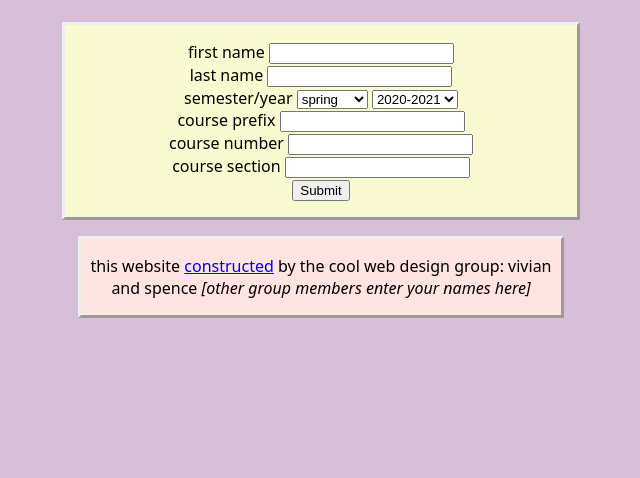
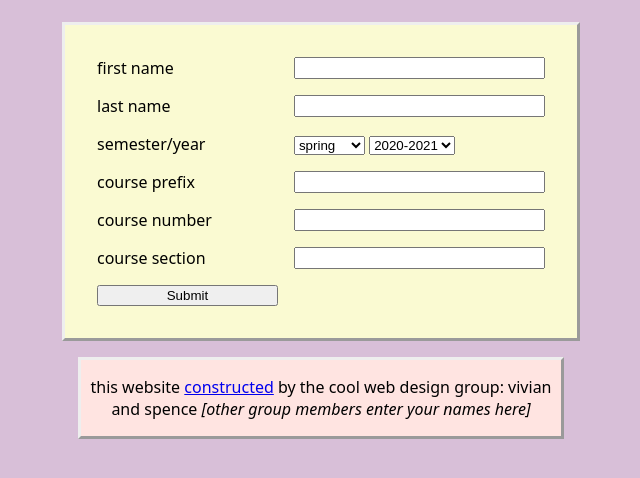
Before and after one commit to Roachbones/web-design-project, a PHP site: page /drop_a_course.html in a window 1280 px wide. Shown: the part 89-567 px from the top of the page, without its empty margins (319-959 px from the left). Run offline with PHP 8.4, Linux system fonts and the light colour scheme.

Commit message:
made the form look different i guess

```diff
--- a/drop_a_course.html
+++ b/drop_a_course.html
@@ -16,13 +16,15 @@
 </header>
 <main>
     <form>
+	<div class="two_column">
         <label for="first_name">first name</label>
         <input type="text" id="first_name">
-        <br>
+
         <label for="last_name">last name</label>
         <input type="text" id="last_name">
-        <br>
+
         <label for="semester">semester/year</label>
+	<div>
         <select name="semester">
             <option value="spring">spring</option>
             <option value="summer">summer</option>
@@ -33,17 +35,19 @@
             <option value="year">2021-2022</option>
             <option value="year">2022-2023</option>
         </select>
-        <br>
+	</div>
+
         <label for="course_prefix">course prefix</label>
         <input type="text" id="course_prefix">
-        <br>
+
         <label for="course_number">course number</label>
         <input type="text" id="course_number">
-        <br>
+
         <label for="course_section">course section</label>
         <input type="text" id="course_section">
-        <br>
+
         <input type="submit" value="Submit">
+	</div>
     </form>
 </main>
 
--- a/style.css
+++ b/style.css
@@ -13,7 +13,6 @@ main {
 
 }
 form {
-	text-align: center;
 	background-color: LightGoldenRodYellow;
 	border: outset;
 	max-width: 30em;
```
